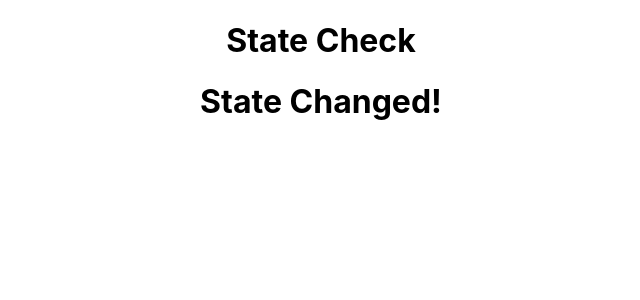
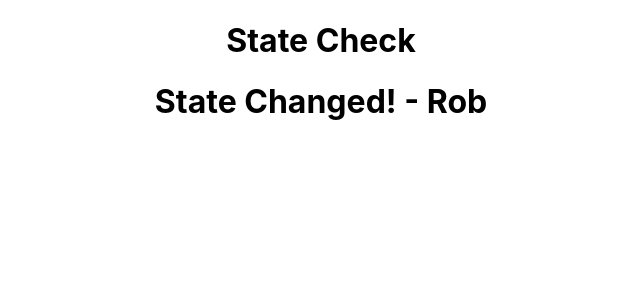
Before and after one commit to AlanLeverenz/react-from-beginning, a React (Create React App) app in the folder section2/: page / in a window 1280 px wide. Shown: the top 300 px of the page, without its empty margins (319-959 px from the left). Built offline with nearby package versions, Linux system fonts and the light colour scheme; the HTML template or start-up script is replaced by a standard one.

Commit message:
mixed state and props

```diff
--- a/section2/src/App.js
+++ b/section2/src/App.js
@@ -11,7 +11,7 @@ class App extends Component {
     return (
       <div className='App'>
         <h1>State Check</h1>
-        <StateInAction />
+        <StateInAction name='Rob' />
       </div>
     );
   }
--- a/section2/src/StateInAction.js
+++ b/section2/src/StateInAction.js
@@ -14,7 +14,11 @@ class StateInAction extends Component {
   }
 
   render() {
-    return <h1>{this.state.text}</h1>;
+    return (
+      <h1>
+        {this.state.text} - {this.props.name}
+      </h1>
+    );
   }
 }
 
```
